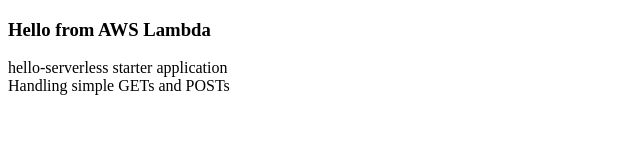
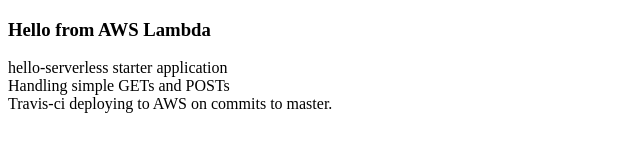
Before and after one commit to NUS-ALSET/hello-serverless, a website: page index.html in a window 1280 px wide. Shown: the whole page, without its empty margins (0-640 px from the left). Drawn offline with Linux system fonts and the light colour scheme.

```diff
--- a/index.html
+++ b/index.html
@@ -1,16 +1,15 @@
 <!DOCTYPE html>
 <html>
-
   <head>
     <meta charset="utf-8" />
-  <meta http-equiv="X-UA-Compatible" content="IE=edge">
+    <meta http-equiv="X-UA-Compatible" content="IE=edge" />
     <title>Hello Serverless</title>
-  <meta name="viewport" content="width=device-width, initial-scale=1">
+    <meta name="viewport" content="width=device-width, initial-scale=1" />
   </head>
   <body>
     <h3>Hello from AWS Lambda</h3>
-  hello-serverless starter application<br>
-  Handling simple GETs and POSTs
+    hello-serverless starter application<br />
+    Handling simple GETs and POSTs<br />
+    Travis-ci deploying to AWS on commits to master.
   </body>
-
 </html>
```
Also changed, not shown: README.md. Lines whose indentation alone changed are shown as unchanged.
